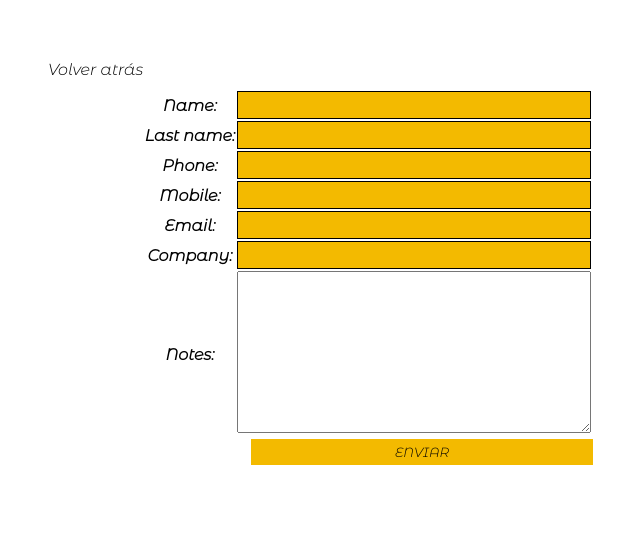
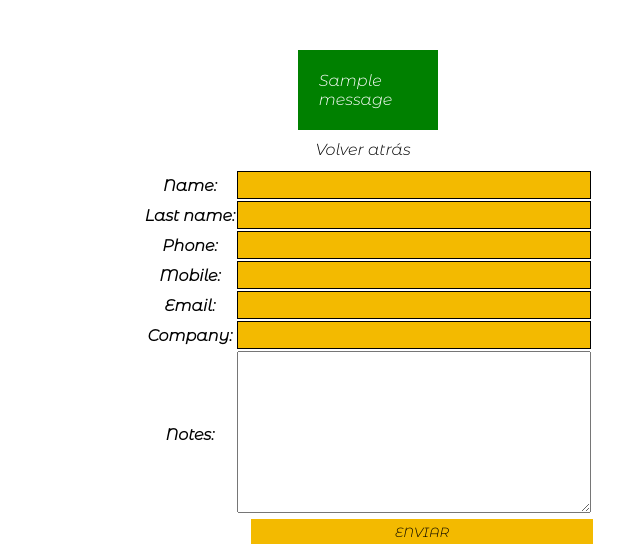
Before and after one commit to DiegoAndresMarmota/DB_Relations_Django, a Django app: template agenda_contactos/templates/contact/create.html in a window 1280 px wide; the page is wider, and only the part inside the window is pictured. Shown: the part 80-624 px from the top of that part, without its empty margins (322-962 px from the left). Run offline with Django 4.2, Linux system fonts and the light colour scheme; the template is opened without the code that fills it: values that come from a table or form of the project are taken from there, others are empty; tables that the repository leaves empty hold one stand-in row (values such as "Sample post"); one stand-in notice (Sample message) is shown.

Commit message:
Actualización de editar

```diff
--- a/agenda_contactos/static/css/forms.css
+++ b/agenda_contactos/static/css/forms.css
@@ -21,3 +21,15 @@ input {
     display: flex;
     justify-content: flex-end;
 }
+
+.aux-btns-form {
+    width: 50%;
+    display: flex;
+    justify-content: center;
+    margin: 10px;
+}
+
+.aux-btns-form a {
+    padding-right: 10px;
+    text-decoration: none;
+}
--- a/agenda_contactos/static/css/style.css
+++ b/agenda_contactos/static/css/style.css
@@ -167,3 +167,10 @@ main {
     padding-right: 10px;
     text-decoration: none;
 }
+
+.messages-success {
+    width: 100%;
+    padding: 15%;
+    background-color: green;
+    color: white;
+}
--- a/agenda_contactos/templates/contact/create.html
+++ b/agenda_contactos/templates/contact/create.html
@@ -10,7 +10,16 @@
 {% endblock %}
 
 {%block 'content' %}
-<span class="aux-btns"><a href="{% url 'contact' %}">Volver atrás</a></span>
+{% if messages %}
+    <ul class="messages">
+        {% for message in messages %}
+        <li{% if message.tags %} class="messages-success"{% endif %}>{{ message }}</li>
+        {% endfor %}
+    </ul>
+
+{% endif %}
+<span class="aux-btns-form"><a href="{% url 'contact' %}">Volver atrás</a></span>
+
 <form action="{% url "contact_edit" id=id %}" method="POST">
     {% csrf_token %}
         <table>
@@ -20,4 +29,5 @@
             <input type="submit" value="Enviar" class="btn-send"/>
         </div>
 </form>
+
 {% endblock %}
```
Also changed, not shown: agenda_contactos/contact/views.py (+9 -14 lines), agenda_contactos/templates/contact/edit.html (renamed from agenda_contactos/templates/contact/detail.html). Lines whose indentation alone changed are shown as unchanged.
